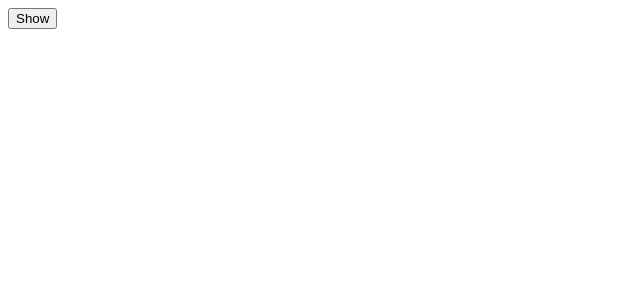
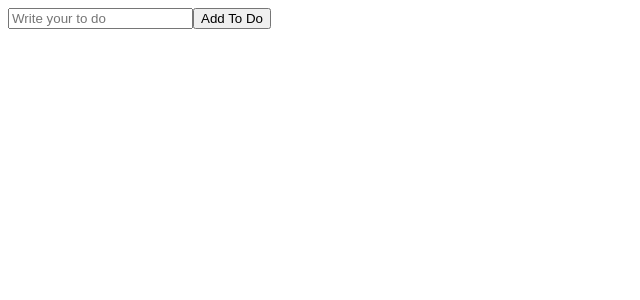
Before and after one commit to seunghyun0522/react-study, a React (Create React App) app: page / in a window 1280 px wide. Shown: the top 300 px of the page, without its empty margins (0-640 px from the left). Built offline with nearby package versions, Linux system fonts and the light colour scheme.

Commit message:
#7.0 To Do List part One

```diff
--- a/src/App.js
+++ b/src/App.js
@@ -1,26 +1,31 @@
-import { useState, useEffect } from "react";
-
-function Hello() {
-  useEffect(function () {
-    console.log("hi :)");
-    return function () {
-      console.log("bye :(");
-    };
-  }, []);
-  useEffect(() => {
-    console.log("hi :)");
-    return () => console.log("bye :(");
-  }, []);
-  return <h1>Hello</h1>;
-}
+import { useState } from "react";
 
 function App() {
-  const [showing, setShowing] = useState(false);
-  const onClick = () => setShowing((prev) => !prev);
+  const [toDo, setToDo] = useState("");
+  const [toDos, setToDos] = useState([]);
+  const onChange = (event) => {
+    setToDo(event.target.value);
+  };
+  const onSubmit = (event) => {
+    event.preventDefault();
+    console.log(toDo);
+    if (toDo === "") return;
+    setToDos((currentArray) => [currentArray, ...toDo]);
+    console.log(toDos);
+    setToDo("");
+  };
   return (
     <div>
-      {showing ? <Hello /> : null}
-      <button onClick={onClick}>{showing ? "Hide" : "Show"}</button>
+      <form onSubmit={onSubmit}>
+        <input
+          value={toDo}
+          onChange={onChange}
+          type="text"
+          placeholder="Write your to do"
+        />
+        <button>Add To Do</button>
+      </form>
+      {toDos}
     </div>
   );
 }
```
